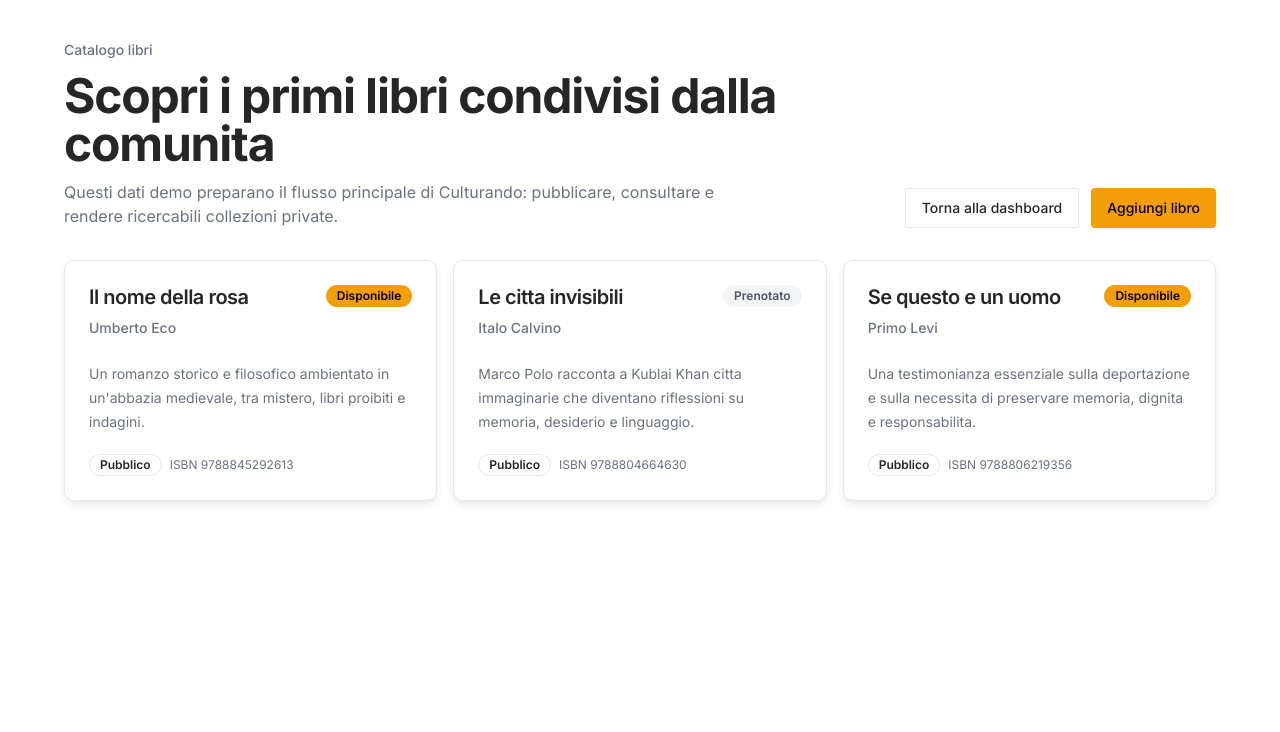
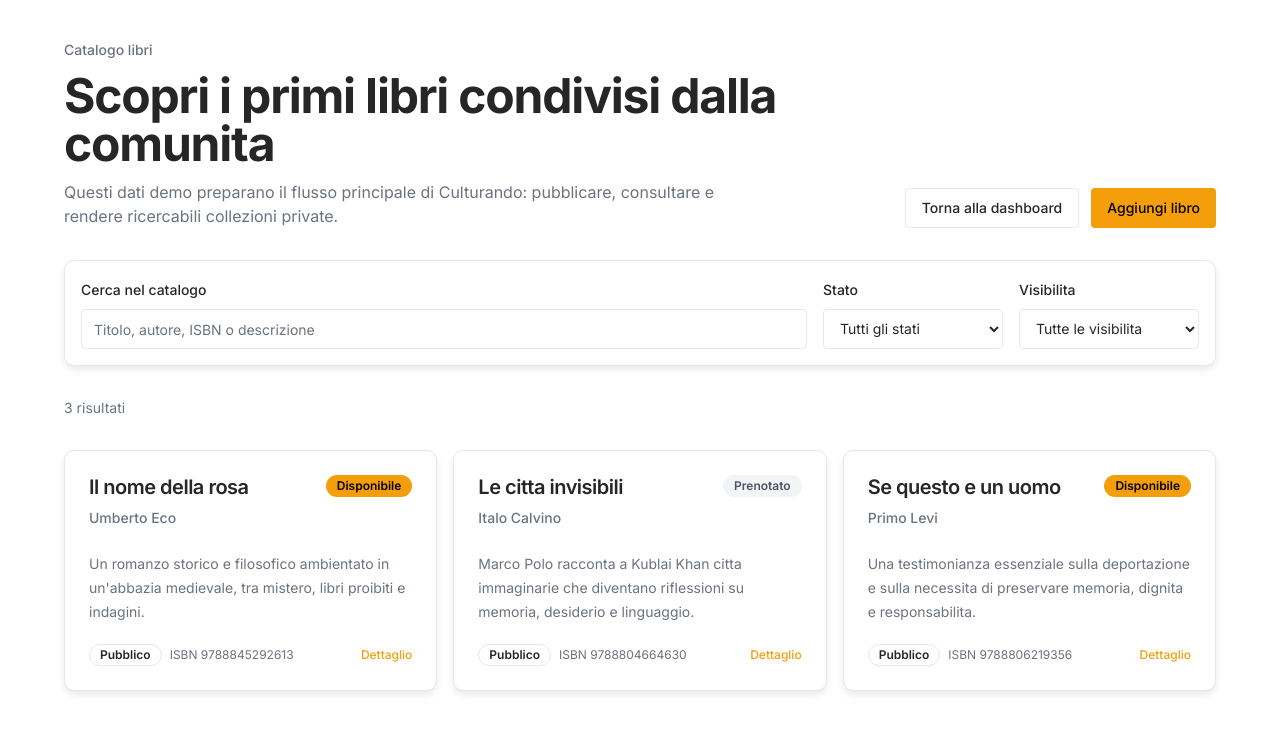
Before and after one commit to Daevel/culturando, a Next.js app in the folder apps/web/: page /books in a window 1280 px wide. Shown: the top 732 px of the page. Built offline with nearby package versions, Linux system fonts and the light colour scheme.

Commit message:
feat(books): add catalog search and detail pages
Add public book detail pages, clickable catalog cards, client-side search and filters, and synced translation keys for the expanded catalog experience.

```diff
--- /dev/null
+++ b/apps/web/src/app/books/[bookId]/page.tsx
@@ -0,0 +1,21 @@
+import { notFound } from "next/navigation";
+
+import { BookDetail } from "@/features/books/components/BookDetail";
+import { getBookById } from "@/features/books/data/books.repository";
+
+type BookDetailPageProps = {
+  params: Promise<{
+    bookId: string;
+  }>;
+};
+
+export default async function BookDetailPage({ params }: BookDetailPageProps) {
+  const { bookId } = await params;
+  const book = await getBookById(bookId);
+
+  if (!book) {
+    notFound();
+  }
+
+  return <BookDetail book={book} />;
+}
--- a/apps/web/src/config/routes.ts
+++ b/apps/web/src/config/routes.ts
@@ -5,5 +5,6 @@ export const routes = {
   signup: "/auth/signup",
   dashboard: "/dashboard",
   books: "/books",
+  bookDetail: (bookId: string) => `/books/${bookId}`,
   newBook: "/dashboard/books/new",
 } as const;
--- a/apps/web/src/features/books/components/BookCard.tsx
+++ b/apps/web/src/features/books/components/BookCard.tsx
@@ -1,7 +1,9 @@
 import type { Book, BookStatus, BookVisibility } from "@culturando/types";
+import Link from "next/link";
 
 import { Badge } from "@/components/ui/badge";
 import { Card, CardContent, CardHeader, CardTitle } from "@/components/ui/card";
+import { routes } from "@/config/routes";
 import { useTranslation } from "@/hooks/useTranslation";
 
 type BookCardProps = {
@@ -21,11 +23,15 @@ export function BookCard({ book }: BookCardProps) {
   } satisfies Record<BookVisibility, string>;
 
   return (
-    <Card className="flex h-full flex-col overflow-hidden">
+    <Card className="flex h-full flex-col overflow-hidden transition-colors hover:border-primary/50">
       <CardHeader className="gap-y-4">
         <div className="flex items-start justify-between gap-3">
           <div className="space-y-2">
-            <CardTitle className="text-xl leading-tight">{book.title}</CardTitle>
+            <CardTitle className="text-xl leading-tight">
+              <Link className="outline-none hover:text-primary" href={routes.bookDetail(book.id)}>
+                {book.title}
+              </Link>
+            </CardTitle>
             <p className="text-sm font-medium text-muted-foreground">{book.author}</p>
           </div>
           <Badge variant={book.status === "available" ? "default" : "secondary"}>
@@ -44,6 +50,12 @@ export function BookCard({ book }: BookCardProps) {
               {t("books.card.isbnLabel")} {book.isbn}
             </span>
           ) : null}
+          <Link
+            className="ml-auto font-medium text-primary hover:underline"
+            href={routes.bookDetail(book.id)}
+          >
+            {t("books.card.detailLabel")}
+          </Link>
         </div>
       </CardContent>
     </Card>
--- /dev/null
+++ b/apps/web/src/features/books/components/BookDetail.tsx
@@ -0,0 +1,78 @@
+import type { Book, BookStatus, BookVisibility } from "@culturando/types";
+import Link from "next/link";
+
+import { Badge } from "@/components/ui/badge";
+import { Button } from "@/components/ui/button";
+import { Card, CardContent, CardHeader } from "@/components/ui/card";
+import { routes } from "@/config/routes";
+import { useTranslation } from "@/hooks/useTranslation";
+
+type BookDetailProps = {
+  book: Book;
+};
+
+export function BookDetail({ book }: BookDetailProps) {
+  const t = useTranslation();
+  const statusLabels = {
+    available: t("books.status.available"),
+    reserved: t("books.status.reserved"),
+    unavailable: t("books.status.unavailable"),
+  } satisfies Record<BookStatus, string>;
+  const visibilityLabels = {
+    public: t("books.visibility.public"),
+    private: t("books.visibility.private"),
+  } satisfies Record<BookVisibility, string>;
+
+  return (
+    <main className="min-h-screen bg-background px-6 py-10 text-foreground">
+      <section className="mx-auto flex max-w-4xl flex-col gap-y-8">
+        <div className="flex flex-col justify-between gap-4 md:flex-row md:items-start">
+          <div className="space-y-3">
+            <p className="text-sm font-medium text-muted-foreground">{t("books.detail.eyebrow")}</p>
+            <h1 className="max-w-3xl text-3xl font-bold tracking-tight md:text-5xl">
+              {book.title}
+            </h1>
+            <p className="text-lg text-muted-foreground">{book.author}</p>
+          </div>
+          <Button asChild variant="outline">
+            <Link href={routes.books}>{t("books.detail.backToCatalogLabel")}</Link>
+          </Button>
+        </div>
+
+        <Card>
+          <CardHeader>
+            <div className="flex flex-wrap gap-2">
+              <Badge variant={book.status === "available" ? "default" : "secondary"}>
+                {statusLabels[book.status]}
+              </Badge>
+              <Badge variant="outline">{visibilityLabels[book.visibility]}</Badge>
+            </div>
+          </CardHeader>
+          <CardContent className="space-y-8">
+            <section className="space-y-2">
+              <h2 className="text-lg font-semibold">{t("books.detail.descriptionTitle")}</h2>
+              <p className="leading-7 text-muted-foreground">
+                {book.description ?? t("books.card.emptyDescription")}
+              </p>
+            </section>
+
+            <section className="grid gap-4 rounded-lg bg-muted/40 p-4 sm:grid-cols-2">
+              <div>
+                <p className="text-xs font-medium uppercase tracking-wide text-muted-foreground">
+                  {t("books.card.isbnLabel")}
+                </p>
+                <p className="mt-1 font-medium">{book.isbn ?? t("books.detail.emptyValue")}</p>
+              </div>
+              <div>
+                <p className="text-xs font-medium uppercase tracking-wide text-muted-foreground">
+                  {t("books.detail.ownerLabel")}
+                </p>
+                <p className="mt-1 font-medium">{book.ownerId}</p>
+              </div>
+            </section>
+          </CardContent>
+        </Card>
+      </section>
+    </main>
+  );
+}
--- a/apps/web/src/features/books/components/BooksCatalog.tsx
+++ b/apps/web/src/features/books/components/BooksCatalog.tsx
@@ -1,7 +1,12 @@
+"use client";
+
 import type { Book } from "@culturando/types";
 import Link from "next/link";
+import { useDeferredValue, useState } from "react";
 
 import { Button } from "@/components/ui/button";
+import { Input } from "@/components/ui/input";
+import { Label } from "@/components/ui/label";
 import { routes } from "@/config/routes";
 import { useTranslation } from "@/hooks/useTranslation";
 import { booksMock } from "../mocks/books.mock";
@@ -13,6 +18,24 @@ type BooksCatalogProps = {
 
 export function BooksCatalog({ books = booksMock }: BooksCatalogProps) {
   const t = useTranslation();
+  const [query, setQuery] = useState("");
+  const [status, setStatus] = useState("all");
+  const [visibility, setVisibility] = useState("all");
+  const deferredQuery = useDeferredValue(query);
+  const normalizedQuery = deferredQuery.trim().toLowerCase();
+
+  const filteredBooks = books.filter((book) => {
+    const searchableValues = [book.title, book.author, book.isbn, book.description].filter(
+      (value): value is string => Boolean(value),
+    );
+    const matchesQuery =
+      normalizedQuery.length === 0 ||
+      searchableValues.some((value) => value.toLowerCase().includes(normalizedQuery));
+    const matchesStatus = status === "all" || book.status === status;
+    const matchesVisibility = visibility === "all" || book.visibility === visibility;
+
+    return matchesQuery && matchesStatus && matchesVisibility;
+  });
 
   return (
     <main className="min-h-screen bg-background px-6 py-10 text-foreground">
@@ -37,7 +60,68 @@ export function BooksCatalog({ books = booksMock }: BooksCatalogProps) {
           </div>
         </div>
 
-        <BookGrid books={books} />
+        <section className="grid gap-4 rounded-xl border bg-card p-4 shadow-sm md:grid-cols-[1fr_180px_180px] md:items-end">
+          <div className="space-y-2">
+            <Label htmlFor="books-search">{t("books.catalog.searchLabel")}</Label>
+            <Input
+              id="books-search"
+              onChange={(event) => setQuery(event.target.value)}
+              placeholder={t("books.catalog.searchPlaceholder")}
+              type="search"
+              value={query}
+            />
+          </div>
+          <div className="space-y-2">
+            <Label htmlFor="books-status-filter">{t("books.catalog.statusFilterLabel")}</Label>
+            <select
+              className="flex h-10 w-full rounded-md border border-input bg-background px-3 py-2 text-sm outline-none focus-visible:ring-2 focus-visible:ring-ring focus-visible:ring-offset-2"
+              id="books-status-filter"
+              onChange={(event) => setStatus(event.target.value)}
+              value={status}
+            >
+              <option value="all">{t("books.catalog.allStatusesLabel")}</option>
+              <option value="available">{t("books.status.available")}</option>
+              <option value="reserved">{t("books.status.reserved")}</option>
+              <option value="unavailable">{t("books.status.unavailable")}</option>
+            </select>
+          </div>
+          <div className="space-y-2">
+            <Label htmlFor="books-visibility-filter">
+              {t("books.catalog.visibilityFilterLabel")}
+            </Label>
+            <select
+              className="flex h-10 w-full rounded-md border border-input bg-background px-3 py-2 text-sm outline-none focus-visible:ring-2 focus-visible:ring-ring focus-visible:ring-offset-2"
+              id="books-visibility-filter"
+              onChange={(event) => setVisibility(event.target.value)}
+              value={visibility}
+            >
+              <option value="all">{t("books.catalog.allVisibilitiesLabel")}</option>
+              <option value="public">{t("books.visibility.public")}</option>
+              <option value="private">{t("books.visibility.private")}</option>
+            </select>
+          </div>
+        </section>
+
+        <div className="flex items-center justify-between gap-4 text-sm text-muted-foreground">
+          <p>
+            {filteredBooks.length} {t("books.catalog.resultsLabel")}
+          </p>
+          {(query || status !== "all" || visibility !== "all") && (
+            <Button
+              onClick={() => {
+                setQuery("");
+                setStatus("all");
+                setVisibility("all");
+              }}
+              type="button"
+              variant="ghost"
+            >
+              {t("books.catalog.clearFiltersLabel")}
+            </Button>
+          )}
+        </div>
+
+        <BookGrid books={filteredBooks} />
       </section>
     </main>
   );
--- a/apps/web/src/features/books/data/books.repository.ts
+++ b/apps/web/src/features/books/data/books.repository.ts
@@ -13,6 +13,12 @@ export async function getBooks(): Promise<Book[]> {
   const storedBooks = await readStoredBooks();
 
   return [...storedBooks, ...booksMock];
+}
+
+export async function getBookById(bookId: string): Promise<Book | null> {
+  const books = await getBooks();
+
+  return books.find((book) => book.id === bookId) ?? null;
 }
 
 export async function createStoredBook(book: Book) {
--- a/packages/translation/src/dictionaries/en.ts
+++ b/packages/translation/src/dictionaries/en.ts
@@ -81,6 +81,14 @@ export const en = {
         "This demo data prepares Culturando's main flow: publishing, browsing and making private collections searchable.",
       dashboardLabel: "Back to dashboard",
       newBookLabel: "Add book",
+      searchLabel: "Search the catalog",
+      searchPlaceholder: "Title, author, ISBN or description",
+      statusFilterLabel: "Status",
+      visibilityFilterLabel: "Visibility",
+      allStatusesLabel: "All statuses",
+      allVisibilitiesLabel: "All visibilities",
+      resultsLabel: "results",
+      clearFiltersLabel: "Clear filters",
     },
     grid: {
       emptyState: "There are no books to show yet.",
@@ -88,6 +96,14 @@ export const en = {
     card: {
       emptyDescription: "Description not available.",
       isbnLabel: "ISBN",
+      detailLabel: "Details",
+    },
+    detail: {
+      eyebrow: "Book record",
+      backToCatalogLabel: "Back to catalog",
+      descriptionTitle: "Description",
+      ownerLabel: "Owner",
+      emptyValue: "Not available",
     },
     status: {
       available: "Available",
--- a/packages/translation/src/dictionaries/it.ts
+++ b/packages/translation/src/dictionaries/it.ts
@@ -81,6 +81,14 @@ export const it = {
         "Questi dati demo preparano il flusso principale di Culturando: pubblicare, consultare e rendere ricercabili collezioni private.",
       dashboardLabel: "Torna alla dashboard",
       newBookLabel: "Aggiungi libro",
+      searchLabel: "Cerca nel catalogo",
+      searchPlaceholder: "Titolo, autore, ISBN o descrizione",
+      statusFilterLabel: "Stato",
+      visibilityFilterLabel: "Visibilita",
+      allStatusesLabel: "Tutti gli stati",
+      allVisibilitiesLabel: "Tutte le visibilita",
+      resultsLabel: "risultati",
+      clearFiltersLabel: "Cancella filtri",
     },
     grid: {
       emptyState: "Non ci sono ancora libri da mostrare.",
@@ -88,6 +96,14 @@ export const it = {
     card: {
       emptyDescription: "Descrizione non disponibile.",
       isbnLabel: "ISBN",
+      detailLabel: "Dettaglio",
+    },
+    detail: {
+      eyebrow: "Scheda libro",
+      backToCatalogLabel: "Torna al catalogo",
+      descriptionTitle: "Descrizione",
+      ownerLabel: "Proprietario",
+      emptyValue: "Non disponibile",
     },
     status: {
       available: "Disponibile",
```
